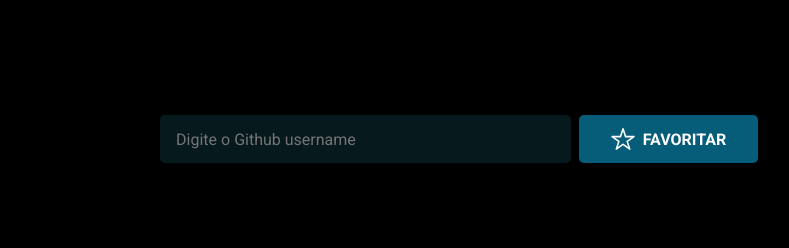
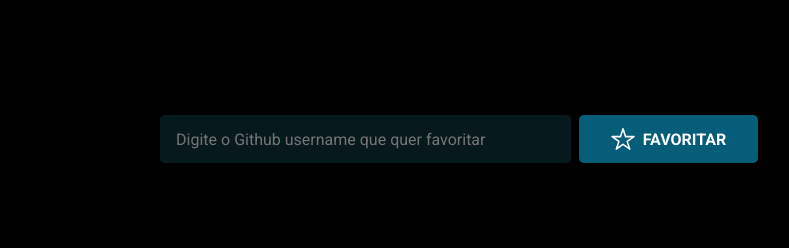
Before and after one commit to G-Viegas/GitFav, a plain HTML site: page index.html in a window 1280 px wide. Shown: the top 248 px of the page, 356-1145 px from the left. Drawn offline with Linux system fonts and the light colour scheme.

Commit message:
alteração no hmtl

```diff
--- a/index.html
+++ b/index.html
@@ -54,7 +54,7 @@
 
       <div class="search">
         <label class="sr-olny" for="input-search">Digite o Github username</label>
-        <input id="input-search" type="text" placeholder="Digite o Github username">
+        <input id="input-search" type="text" placeholder="Digite o Github username que quer favoritar">
 
         <button>
           <svg width="23" height="21" viewBox="0 0 23 21" fill="none" xmlns="http://www.w3.org/2000/svg">
```
